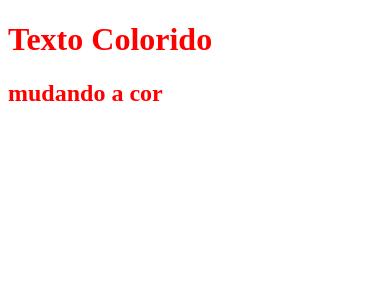
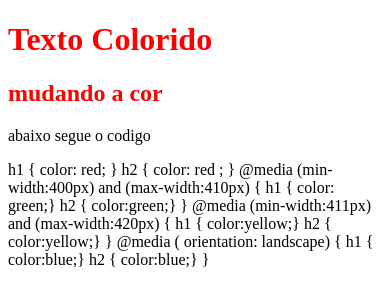
Before and after one commit to WalissonPatrickHelmer/exercicios, a plain HTML site: page MEDIA-QUERIES/MEDIAQUERIES.html in a window 390 px wide. Drawn offline with Linux system fonts and the light colour scheme.

Commit message:
atualizando media queries

```diff
--- a/MEDIA-QUERIES/MEDIAQUERIES.html
+++ b/MEDIA-QUERIES/MEDIAQUERIES.html
@@ -9,6 +9,31 @@
 <body>
     <h1>Texto Colorido</h1>
     <h2>mudando a cor</h2>
+    <p>abaixo segue o codigo</p>
+    h1 {
+        color: red;
+    }
+
+    h2 {
+        color: red ;
+    }
+
+    @media (min-width:400px) and (max-width:410px) {
+        h1 { color: green;}
+        h2 { color:green;}
+
+    }
+
+    @media (min-width:411px) and (max-width:420px) {
+        h1 { color:yellow;}
+        h2 { color:yellow;}
+
+    }
+
+    @media ( orientation: landscape) {
+        h1 { color:blue;}
+        h2 { color:blue;}
+    }
 
 </body>
 </html>
```
